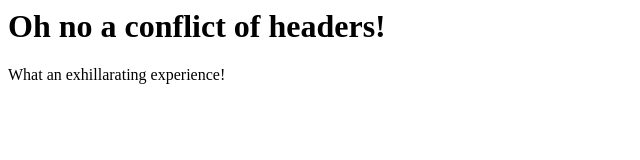
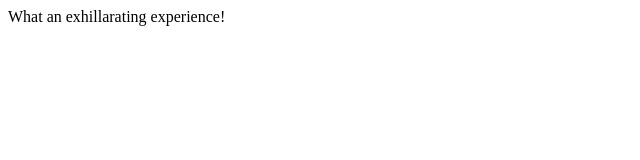
Before and after one commit to dcopland/Copland_Dylan_Repo, a plain HTML site: page index.html in a window 1280 px wide. Shown: the whole page, without its empty margins (0-640 px from the left). Drawn offline with Linux system fonts and the light colour scheme.

Commit message:
Update index.html

```diff
--- a/index.html
+++ b/index.html
@@ -5,7 +5,7 @@
 
 <body>
 
-	<h1> Oh no a conflict of headers!</h1>
+
 	<p> What an exhillarating experience!</p>
 
 </body>
```
